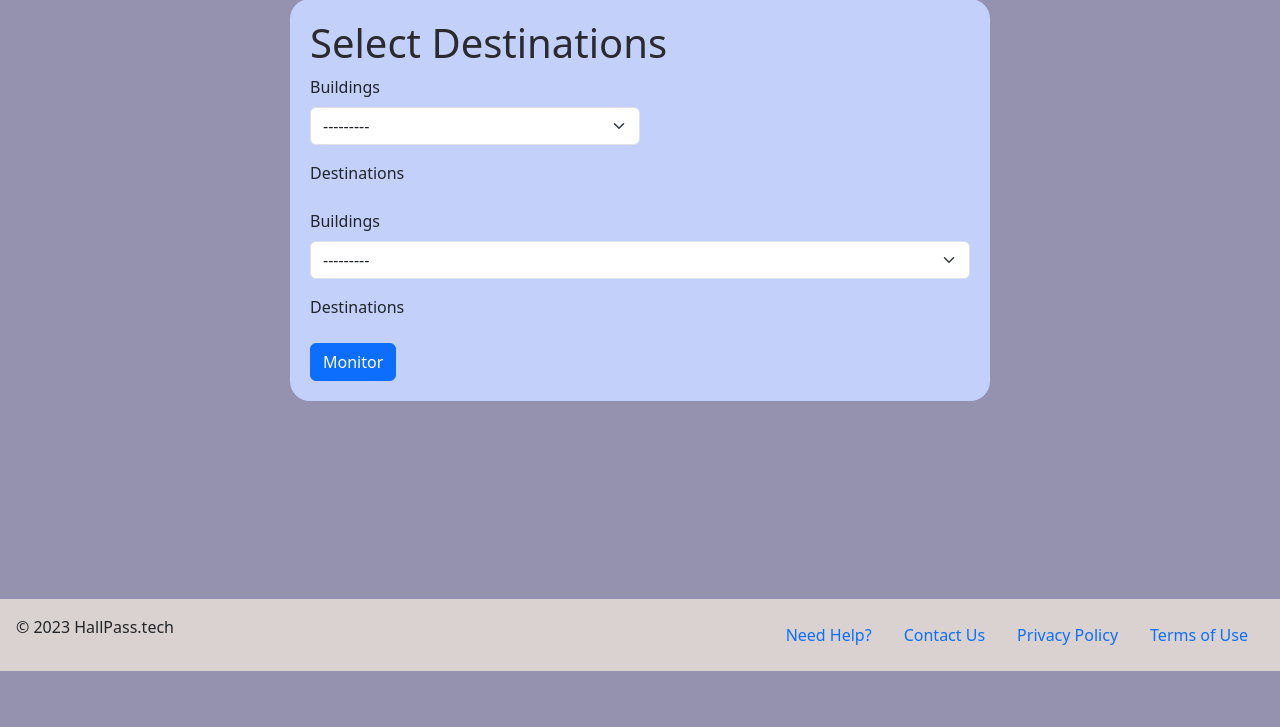
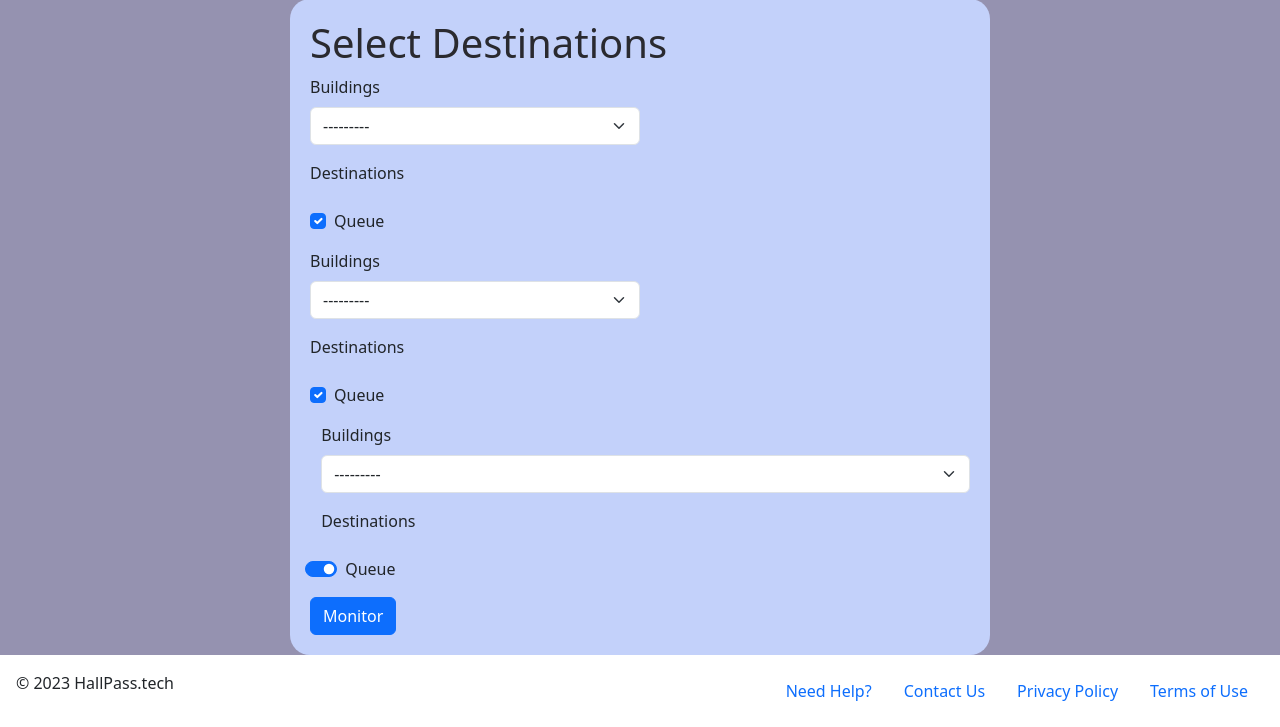
Before and after one commit to worcestertechnicalhighschool/hallpass, a Django app: page /dashboard in a window 1280 px wide. Shown: the part 129-856 px from the top of the page. Before the commit the page ends 800 px from the top, so only its background shows below. Run offline with Django 4.2, Linux system fonts and the light colour scheme; the visitor is signed in with stand-in values (Sample User, id 1); data that the repository does not hold is empty; style sheets or scripts are compiled from the project's sources; some libraries are stand-ins or nearby versions.

Commit message:
queue toggle + footer color change

```diff
--- a/hallpass/hallpass/settings.py
+++ b/hallpass/hallpass/settings.py
@@ -68,6 +68,7 @@ INSTALLED_APPS = [
     'allauth.account',
     'allauth.socialaccount',
     'allauth.socialaccount.providers.google',
+    'django_toggle_switch_widget',
 ]
 
 MIDDLEWARE = [
--- a/hallpass/passes/forms.py
+++ b/hallpass/passes/forms.py
@@ -3,9 +3,7 @@ from django.forms import ModelForm
 from .models import Student, HallPass, Destination, Category, Profile
 from django.forms.widgets import TextInput
 from django.core.exceptions import ValidationError
-
-
-
+from django_toggle_switch_widget.widgets import DjangoToggleSwitchWidget
 
 
 class LogForm(forms.Form):
@@ -59,9 +57,11 @@ class ProfileForm(forms.ModelForm):
 
     class Meta:
         model = Profile
-        fields = ('building','destinations',)
+        fields = ('building','destinations','queue')
         widgets = {
-            'building': forms.Select(attrs={'onchange':'this.form.submit()'}) # This isn't best practice. We should use JS for this.
+            'building': forms.Select(attrs={'onchange':'this.form.submit()'}),
+            'queue': forms.CheckboxInput(attrs={"class": "form-check-input", "id": "flexSwitchCheckChecked"})
+             # This isn't best practice. We should use JS for this.
         }
 
     def __init__(self, *args, **kwargs):
--- a/hallpass/passes/models.py
+++ b/hallpass/passes/models.py
@@ -66,6 +66,7 @@ class Profile(models.Model):
     destinations = models.ManyToManyField(Destination, blank=True)
     user = models.OneToOneField(User, null=True, on_delete=models.CASCADE)
     building = models.ForeignKey(Building, null=True, on_delete=models.SET_NULL)
+    queue = models.BooleanField(default=True)
 
     def __str__(self):
         return f"{self.user}, {self.building},"
--- a/hallpass/passes/static/scss/hallpass/pages/dashboard.scss
+++ b/hallpass/passes/static/scss/hallpass/pages/dashboard.scss
@@ -14,6 +14,70 @@
         }
         grid-template-columns: repeat(auto-fit, minmax(200px, 1fr));
     }
+
+    /* The switch - the box around the slider */
+    .switch {
+        position: relative;
+        display: inline-block;
+        width: 60px;
+        height: 34px;
+    }
+
+    /* Hide default HTML checkbox */
+    .switch input {
+        opacity: 0;
+        width: 0;
+        height: 0;
+    }
+
+    /* The slider */
+    .slider {
+        position: absolute;
+        cursor: pointer;
+        top: 0;
+        left: 0;
+        right: 0;
+        bottom: 0;
+        background-color: #ccc;
+        -webkit-transition: .4s;
+        transition: .4s;
+    }
+
+    .slider:before {
+        position: absolute;
+        content: "";
+        height: 26px;
+        width: 26px;
+        left: 4px;
+        bottom: 4px;
+        background-color: white;
+        -webkit-transition: .4s;
+        transition: .4s;
+    }
+
+    input:checked + .slider {
+        background-color: #2196F3;
+    }
+
+    input:focus + .slider {
+        box-shadow: 0 0 1px #2196F3;
+    }
+
+    input:checked + .slider:before {
+        -webkit-transform: translateX(26px);
+        -ms-transform: translateX(26px);
+        transform: translateX(26px);
+    }
+
+    /* Rounded sliders */
+    .slider.round {
+        border-radius: 34px;
+    }
+
+    .slider.round:before {
+        border-radius: 50%;
+    }
+
 }
 
 .brand{
--- a/hallpass/passes/static/scss/hallpass/variables.scss
+++ b/hallpass/passes/static/scss/hallpass/variables.scss
@@ -1,4 +1,4 @@
-$navbar-color: #dad1d1;
+$navbar-color: #ffffff;
 $header-font-color: rgb(42, 42, 47);
 $body-color: #9592b0;
 $drop-shadow: 2px 2px 8px rgba(0, 0, 0, 0.53);
--- a/hallpass/passes/templates/pages/dashboard.html
+++ b/hallpass/passes/templates/pages/dashboard.html
@@ -3,15 +3,22 @@
 
 {% block content %}
 <div class="dashboard">
+  <div>
     <h1> Select Destinations </h1>
+  </div>
 
     <div>
     <form action="" method="post" id="destination-form">
         {% csrf_token %}
         <div class="col-sm-6">
-          {% bootstrap_form form exclude='destinations' %}
+          {% bootstrap_form form exclude='destinations,queue' %}
         </div>
-        {% bootstrap_form form exclude='building' %}
+        <div class="col-sm-6">
+        {% bootstrap_form form exclude='building,queue' %}
+        </div>
+        <div class="form-check form-switch" style="padding-left: .7em;">
+        {% bootstrap_form form exclude='building,destinations' %}
+        </div>
         <input type='hidden' name='next' value='{{ next }}' >
         {% buttons %}
         <button type="submit" class="btn btn-primary">
@@ -21,4 +28,5 @@
       </form>
   </div>
 </div>
+
 {% endblock %}
--- a/hallpass/passes/views.py
+++ b/hallpass/passes/views.py
@@ -101,10 +101,13 @@ def monitor_destinations(request):
                 )
                 # I'VE TEMP DISABLED THIS FOR USER TESTING
                 # Check if MAX_ALLOWED has been met yet. If not, time_in immediately
-                # max = destination.max_people_allowed
-                # count_in = len(HallPass.objects.filter(destination = destination).exclude(time_in = None).filter(time_out = None))
-                # if count_in < max:
-                #     log.time_in = datetime.datetime.now()
+                queue = Profile.objects.filter(user = request.user)[0].queue
+                print(queue)
+                if queue:
+                    max = destination.max_people_allowed
+                    count_in = len(HallPass.objects.filter(destination = destination).exclude(time_in = None).filter(time_out = None))
+                    if count_in < max:
+                        log.time_in = datetime.datetime.now()
 
                 log.save()
                 # Log created successfully. Reset the form
@@ -142,4 +145,4 @@ def dashboard(request):
     else:
         profile_form = ProfileForm(instance=request.user.profile)
 
-    return render(request, 'pages/dashboard.html', { 'form': profile_form, })
+    return render(request, 'pages/dashboard.html', { 'form': profile_form,})
```
Also changed, not shown: hallpass/passes/migrations/0019_profile_queue_alter_category_color_and_more.py (added).
